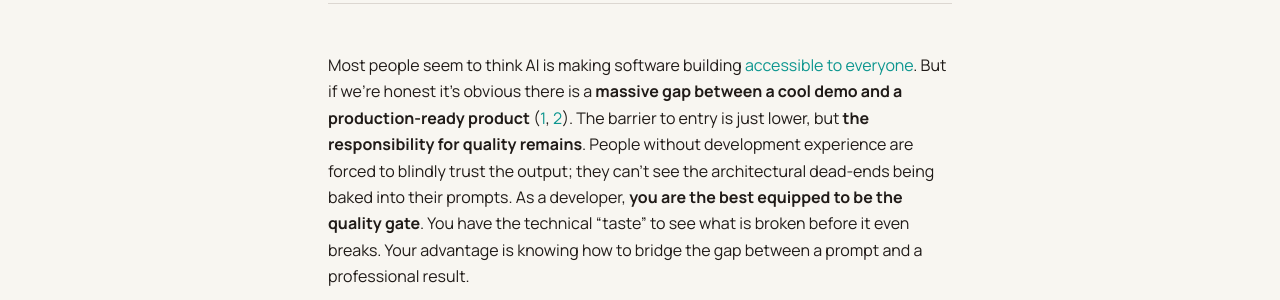
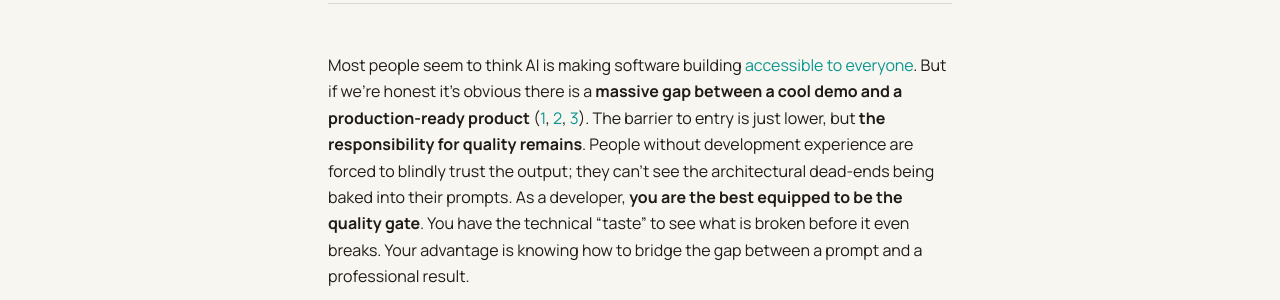
Before and after one commit to arienkock/arienkock.github.io, a Jekyll site: the page built from _posts/2026-05-08-the-developers-advantage-why-you-should-be-playing-with-ai.md, in a window 1280 px wide and 900 px high. Shown: the part 303-603 px from the top of the window. Built offline with Jekyll 4.4.1, drawn with Linux system fonts in a browser that asks for light colours.

Commit message:
Replace Moltbook link with two punchier sources
Swap the long-form Wiz article for two self-evident examples: the "guys I'm under attack" vibe-coded SaaS tweet and the nixCraft localhost signup link screenshot.

https://claude.ai/code/session_012pCv3ZLqoJLY2gSVTfxngk

```diff
--- a/_posts/2026-05-08-the-developers-advantage-why-you-should-be-playing-with-ai.md
+++ b/_posts/2026-05-08-the-developers-advantage-why-you-should-be-playing-with-ai.md
@@ -5,7 +5,7 @@ tags: [ai, software, developers, productivity]
 published: true
 ---
 
-Most people seem to think AI is making software building [accessible to everyone](https://news.harvard.edu/gazette/story/2026/04/vibe-coding-may-offer-insight-into-our-ai-future/). But if we're honest it's obvious there is a **massive gap between a cool demo and a production-ready product** ([1](https://www.wiz.io/blog/exposed-moltbook-database-reveals-millions-of-api-keys), [2](https://www.reddit.com/r/vibecoding/s/jlo3AIGoAh)). The barrier to entry is just lower, but **the responsibility for quality remains**. People without development experience are forced to blindly trust the output; they can't see the architectural dead-ends being baked into their prompts. As a developer, **you are the best equipped to be the quality gate**. You have the technical "taste" to see what is broken before it even breaks. Your advantage is knowing how to bridge the gap between a prompt and a professional result.
+Most people seem to think AI is making software building [accessible to everyone](https://news.harvard.edu/gazette/story/2026/04/vibe-coding-may-offer-insight-into-our-ai-future/). But if we're honest it's obvious there is a **massive gap between a cool demo and a production-ready product** ([1](https://x.com/leojr94_/status/1901560276488511759), [2](https://www.facebook.com/nixcraft/posts/you-can-register-at-localhost3000register-/1107108914781448/), [3](https://www.reddit.com/r/vibecoding/s/jlo3AIGoAh)). The barrier to entry is just lower, but **the responsibility for quality remains**. People without development experience are forced to blindly trust the output; they can't see the architectural dead-ends being baked into their prompts. As a developer, **you are the best equipped to be the quality gate**. You have the technical "taste" to see what is broken before it even breaks. Your advantage is knowing how to bridge the gap between a prompt and a professional result.
 
 This advantage comes from your **architectural intuition**. When an agent creates its initial output, you are the one who knows to ask for schema migrations, error boundaries, and environment variables. You aren't just prompting; **you are building with a high-speed assistant**. You can choose a specific stack because you know its pitfalls and how to bridge the gaps. You know which parts of the output to judge, verify, or throw away. While others are stuck with whatever the machine gives them, you have the experience to **steer it toward a scalable, stable system**.
 
```
